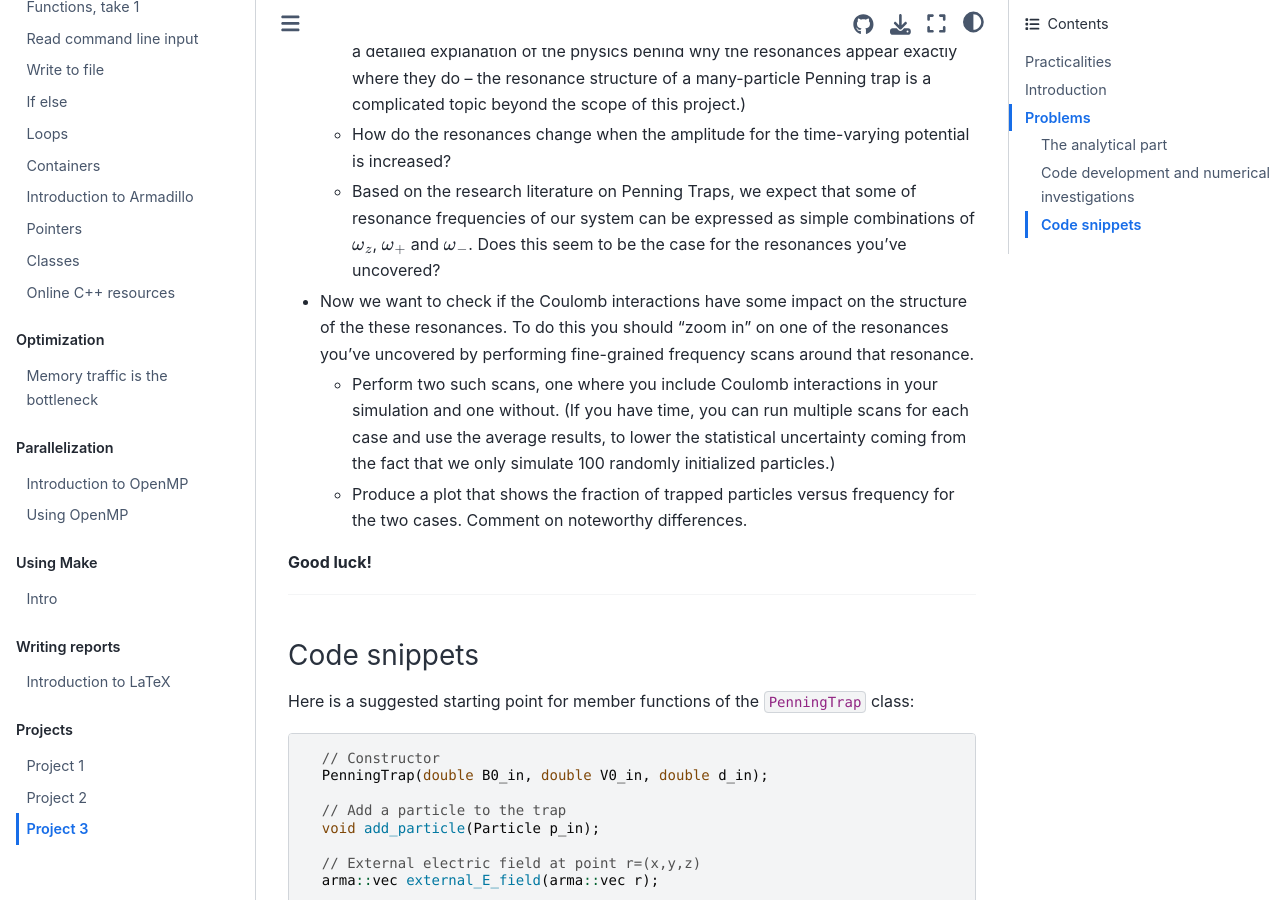
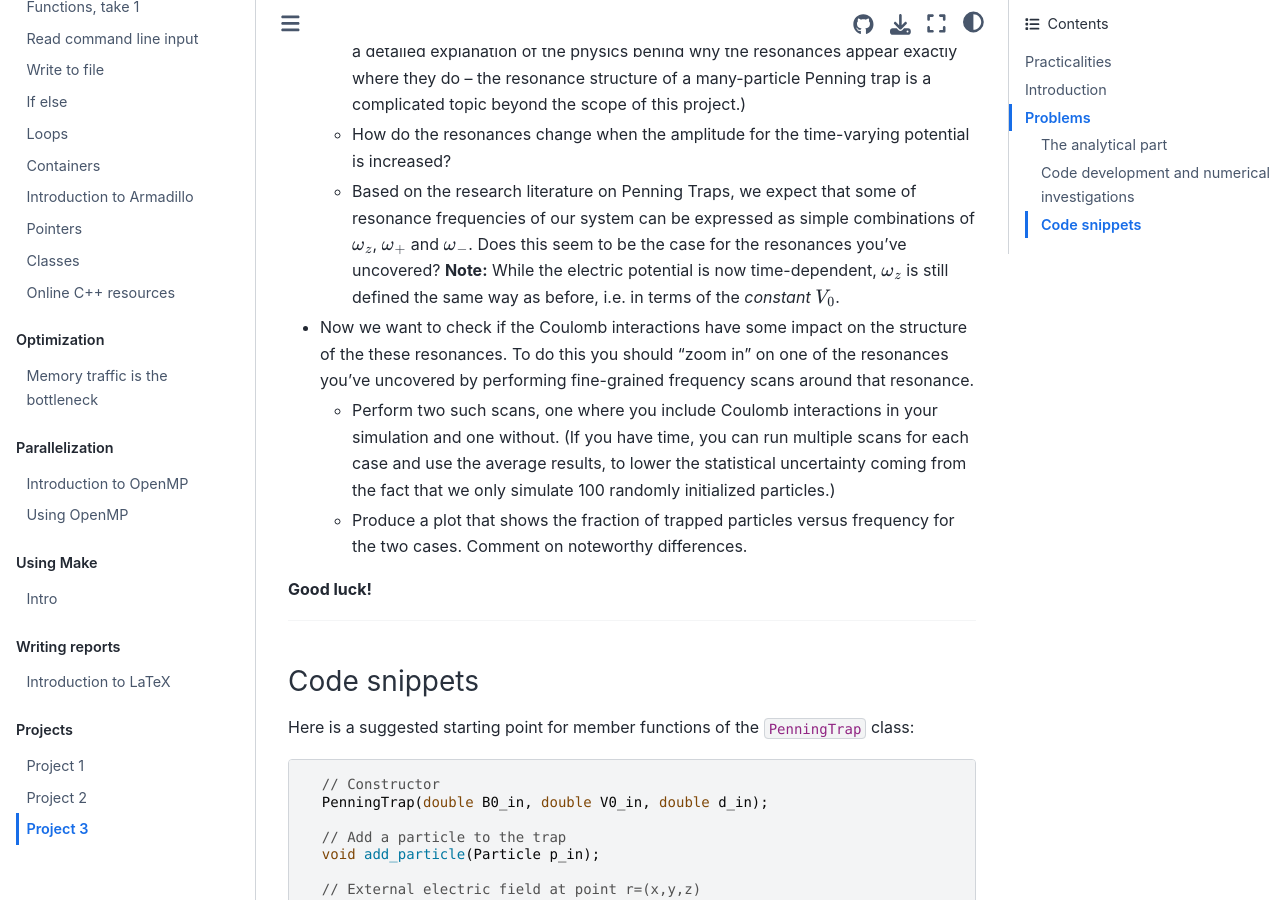
Before and after one commit to anderkve/FYS3150, a Jupyter Book: the page built from book/projects/project3.md, in a window 1280 px wide and 900 px high, scrolled down 12041 px. Built offline with Jupyter Book 1.0.4 settings and Sphinx 7.4.7 and the Sphinx Book theme 1.1.4, drawn with Linux system fonts in a browser that asks for light colours.

Commit message:
Added note about definition of w_z in Problem 10.
	modified:   book/projects/project3.md

```diff
--- a/book/projects/project3.md
+++ b/book/projects/project3.md
@@ -383,7 +383,7 @@ We want to use our simulation to search for resonance frequencies of the system.
   - How do the resonances change when the amplitude for the time-varying potential is increased?
 
   - Based on the research literature on Penning Traps, we expect that some of resonance frequencies of our system can
-    be expressed as simple combinations of $\omega_z$, $\omega_+$ and $\omega_-$. Does this seem to be the case for the resonances you've uncovered?
+    be expressed as simple combinations of $\omega_z$, $\omega_+$ and $\omega_-$. Does this seem to be the case for the resonances you've uncovered? **Note:** While the electric potential is now time-dependent, $\omega_z$ is still defined the same way as before, i.e. in terms of the *constant* $V_0$.
 
 - Now we want to check if the Coulomb interactions have some impact on the structure of the these resonances. To do this you should "zoom in" on one of the resonances you've uncovered by performing fine-grained frequency scans around that resonance.
 
```
